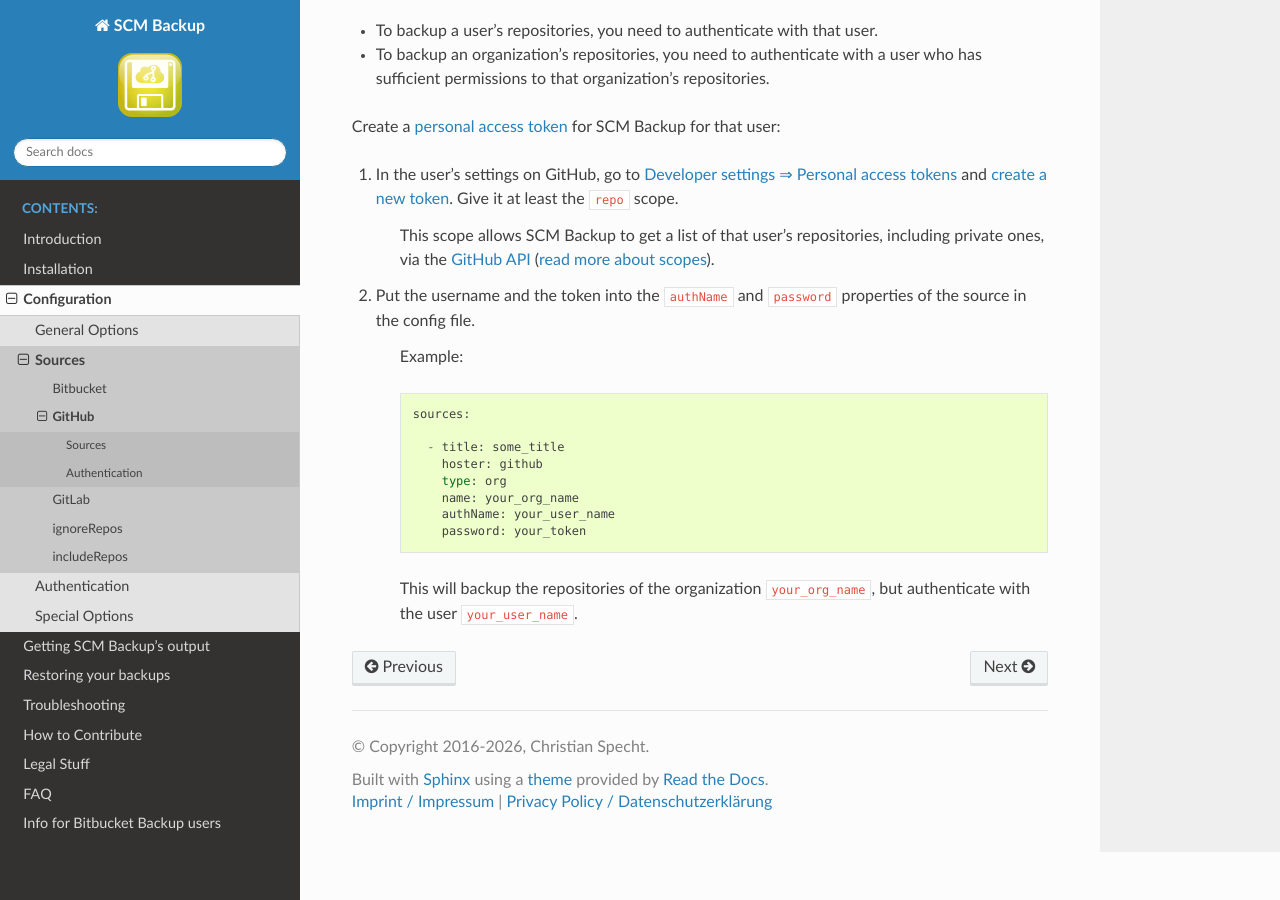
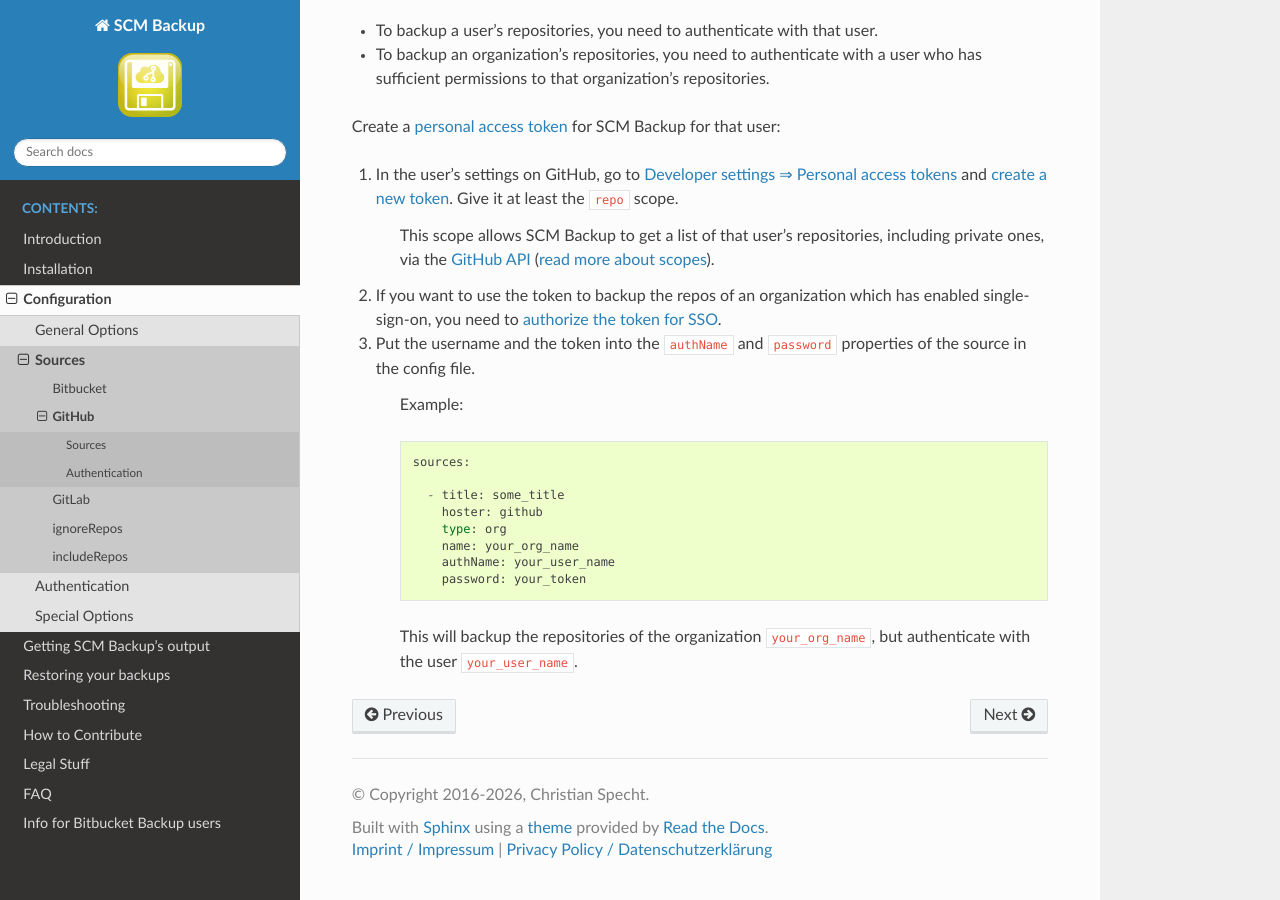
Before and after one commit to christianspecht/scm-backup-docs, a Sphinx documentation site: the page built from source/config-github.rst, in a window 1280 px wide and 900 px high, scrolled down 963 px. Built offline with Sphinx 7.4.7 and the Read the Docs theme 3.1.0, drawn with Linux system fonts in a browser that asks for light colours; comment, search, counter and statistics services are not loaded.

Commit message:
add note about SSO

```diff
--- a/source/config-github.rst
+++ b/source/config-github.rst
@@ -42,6 +42,8 @@ Create a `personal access token <https://github.com/blog/1509-personal-api-token
 
     This scope allows SCM Backup to get a list of that user's repositories, including private ones, via the `GitHub API <https://developer.github.com/v3/>`_ (`read more about scopes <https://developer.github.com/apps/building-oauth-apps/scopes-for-oauth-apps/>`_).
 
+#. If you want to use the token to backup the repos of an organization which has enabled single-sign-on, you need to `authorize the token for SSO <https://docs.github.com/en/enterprise-cloud@latest/authentication/authenticating-with-single-sign-on/authorizing-a-personal-access-token-for-use-with-single-sign-on>`__.
+
 #. Put the username and the token into the ``authName`` and ``password`` properties of the source in the config file.
 
     Example::
```
